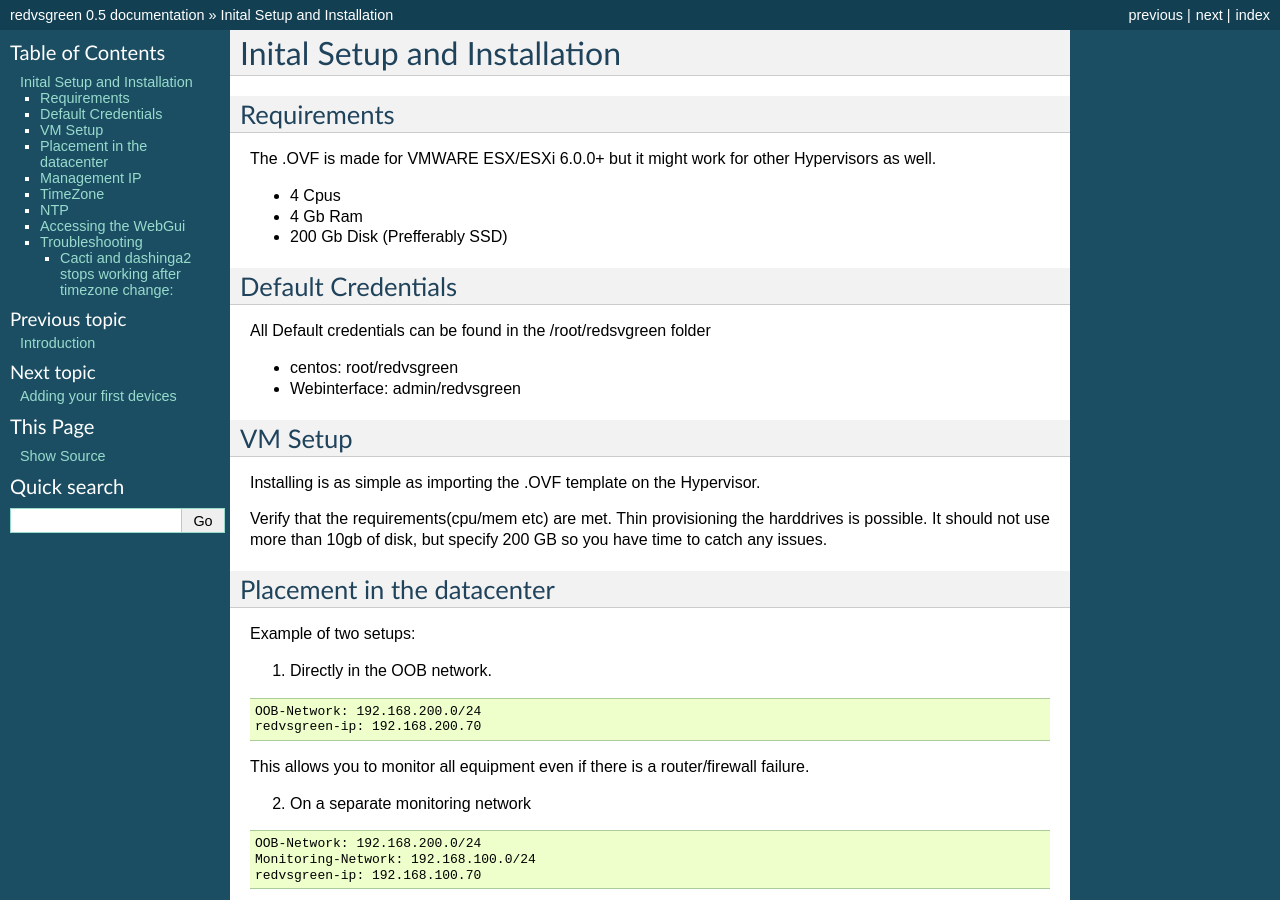
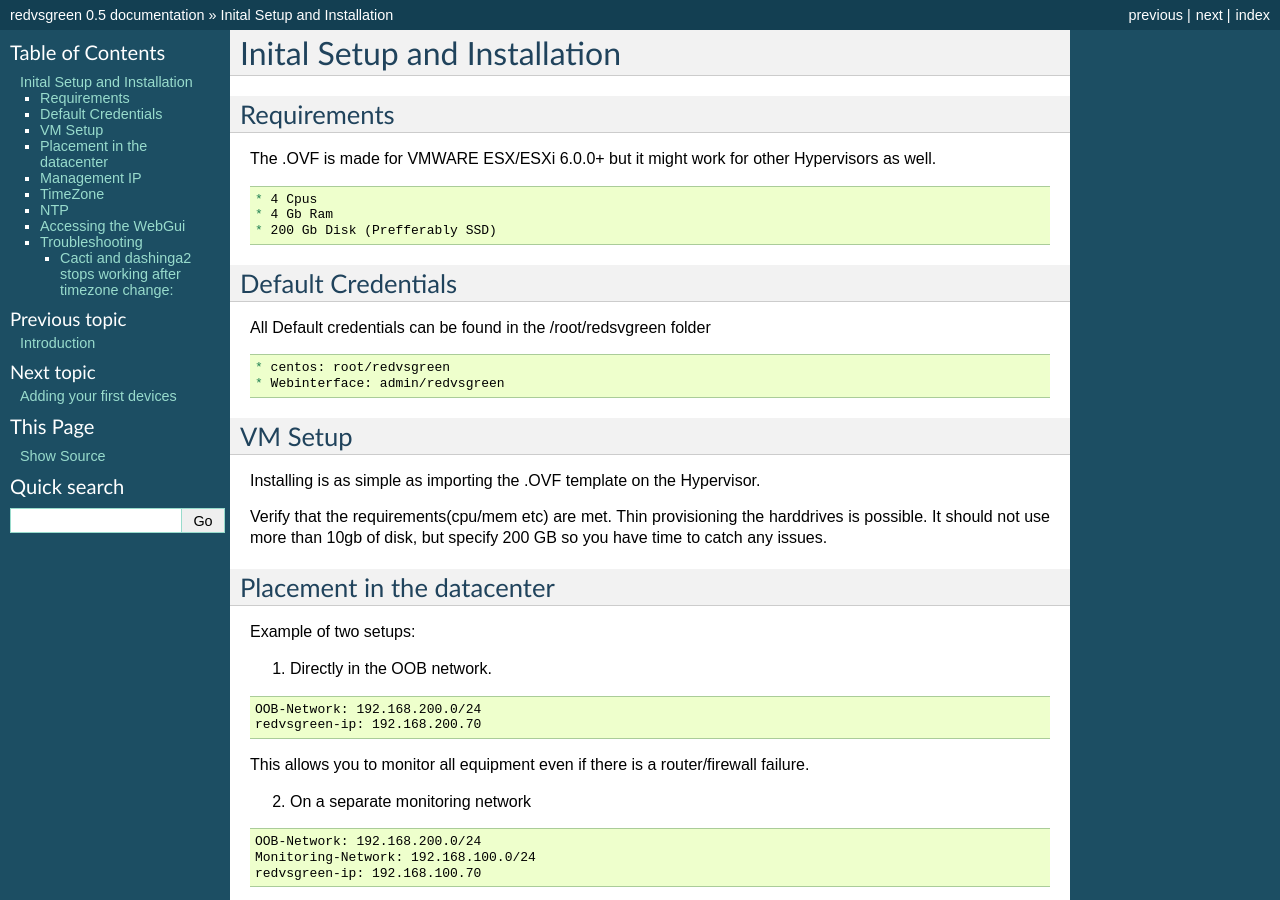
Before and after one commit to RedvsGreen-org/Docs, a Sphinx documentation site: the page built from docs/source/gettingstarted.rst, in a window 1280 px wide and 900 px high. Built offline with Sphinx 7.4.7, drawn with Linux system fonts in a browser that asks for light colours.

Commit message:
Update gettingstarted.rst

```diff
--- a/docs/source/gettingstarted.rst
+++ b/docs/source/gettingstarted.rst
@@ -5,17 +5,21 @@ Requirements
 ----------------
 The .OVF is made for VMWARE ESX/ESXi 6.0.0+ but it might work for other Hypervisors as well.
 
-* 4 Cpus
-* 4 Gb Ram
-* 200 Gb Disk (Prefferably SSD)
+.. code-block:: rst
+
+      * 4 Cpus
+      * 4 Gb Ram
+      * 200 Gb Disk (Prefferably SSD)
 
 Default Credentials
 ------------
 
 All Default credentials can be found in the /root/redsvgreen folder
 
-* centos: root/redvsgreen
-* Webinterface: admin/redvsgreen
+.. code-block:: rst
+
+      * centos: root/redvsgreen
+      * Webinterface: admin/redvsgreen
 
 VM Setup
 ------------
@@ -73,7 +77,9 @@ You will be shown a prompt with the logo as well as some default settings.
 6. When you are done hit OK and exit the application
 7. Now we need to restart it. Type:
 
-      `shutdown -r now`
+.. code-block:: rst
+
+      shutdown -r now
 
 Verify that it works by accessing the device by ssh this time.
 
```
